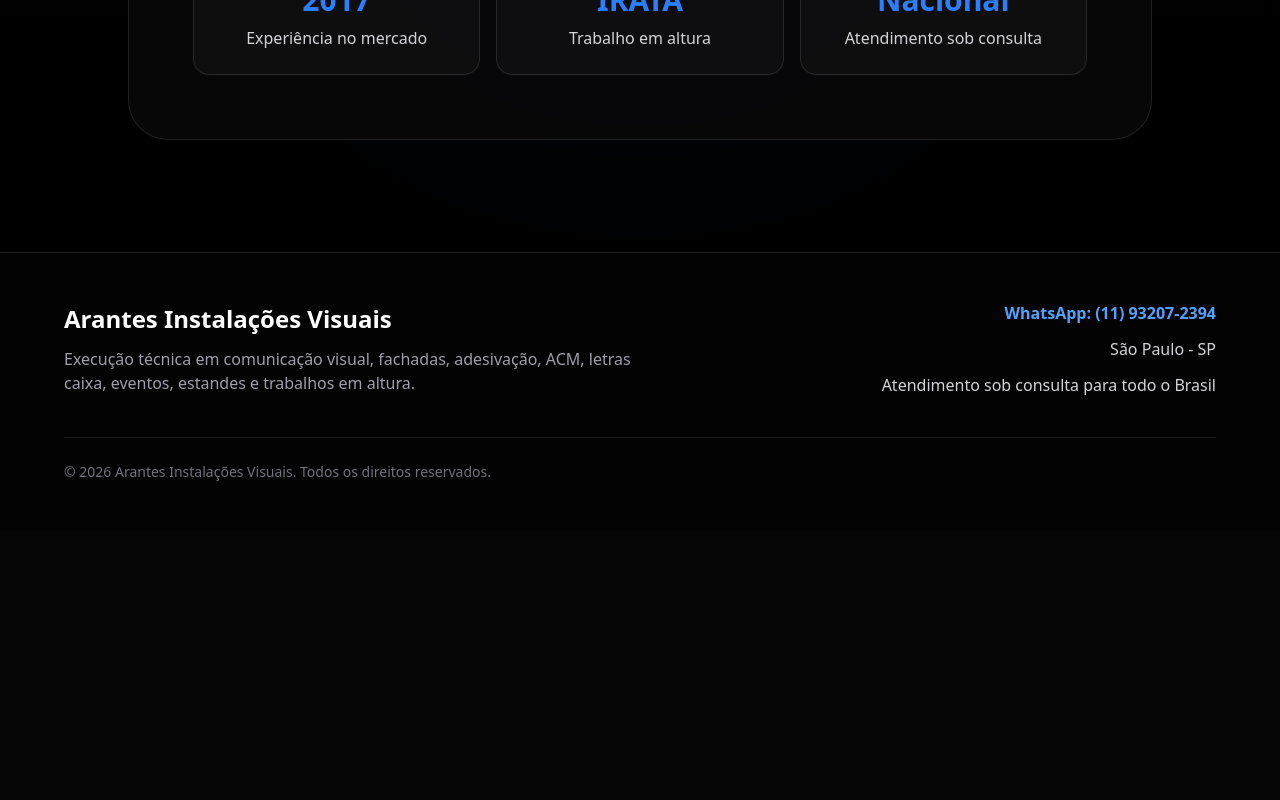
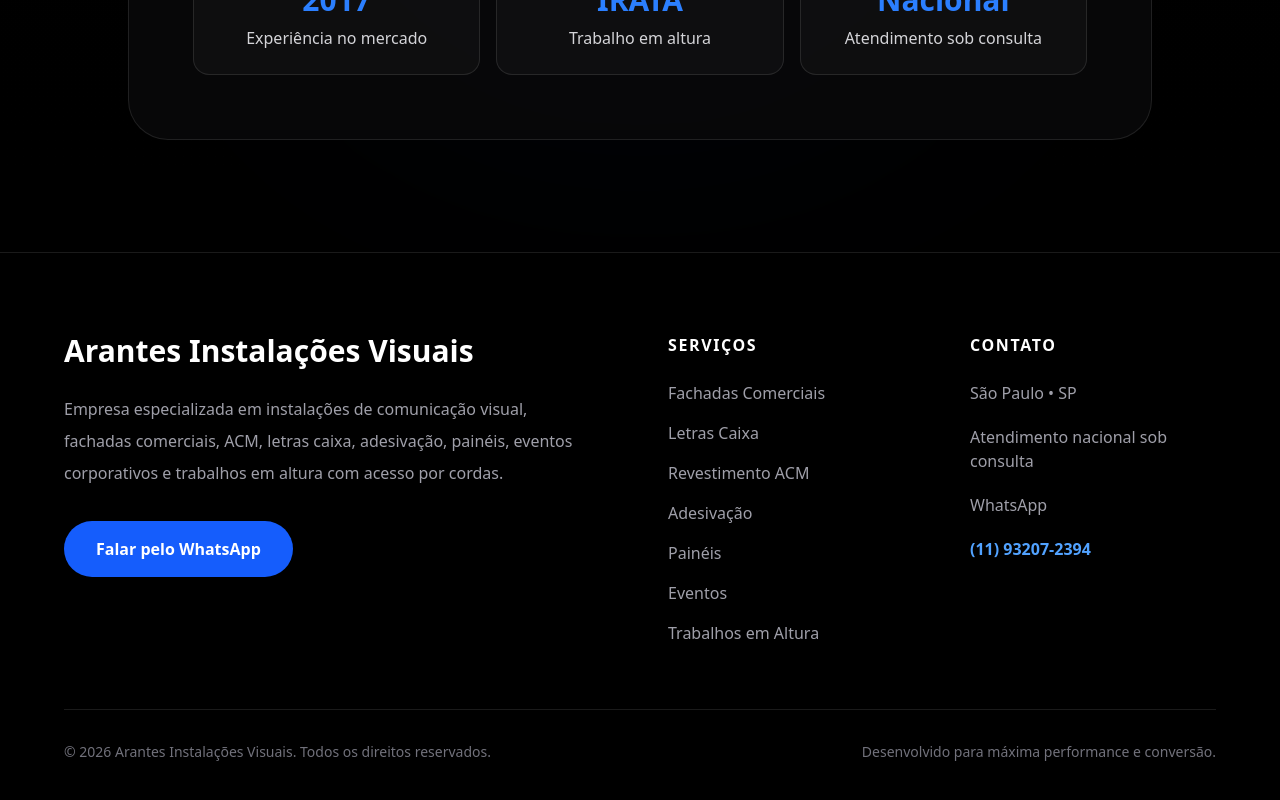
Before and after one commit to contatoarantesinstalacoes-maker/arantes-instalacoes-visuais, a Next.js app: page / in a window 1280 px wide. Shown: the part 8394-9194 px from the top of the page. Before the commit the page ends 8924 px from the top, so only its background shows below. Built offline with nearby package versions, Linux system fonts and the light colour scheme.

Commit message:
Novo Footer premium

```diff
--- a/components/sections/Footer.tsx
+++ b/components/sections/Footer.tsx
@@ -1,33 +1,98 @@
 const phone = "5511932072394";
 
-const whatsappUrl = `https://wa.me/${phone}?text=${encodeURIComponent(
-  "Olá! Quero solicitar um orçamento para instalação de comunicação visual."
-)}`;
+const whatsapp = `https://wa.me/${phone}`;
 
 export default function Footer() {
   return (
-    <footer className="border-t border-white/10 bg-[#030303] px-6 py-12 md:px-16">
-      <div className="mx-auto flex max-w-7xl flex-col gap-8 md:flex-row md:items-center md:justify-between">
-        <div>
-          <h3 className="text-2xl font-black">Arantes Instalações Visuais</h3>
-          <p className="mt-3 max-w-xl text-zinc-400">
-            Execução técnica em comunicação visual, fachadas, adesivação, ACM,
-            letras caixa, eventos, estandes e trabalhos em altura.
+    <footer className="border-t border-white/10 bg-black px-6 py-20 md:px-16">
+      <div className="mx-auto grid max-w-7xl gap-14 lg:grid-cols-4">
+
+        <div className="lg:col-span-2">
+
+          <h2 className="text-3xl font-black">
+            Arantes Instalações Visuais
+          </h2>
+
+          <p className="mt-6 max-w-lg leading-8 text-zinc-400">
+            Empresa especializada em instalações de comunicação visual,
+            fachadas comerciais, ACM, letras caixa, adesivação, painéis,
+            eventos corporativos e trabalhos em altura com acesso por cordas.
           </p>
+
+          <a
+            href={whatsapp}
+            className="mt-8 inline-flex rounded-full bg-blue-600 px-8 py-4 font-bold transition hover:bg-blue-500"
+          >
+            Falar pelo WhatsApp
+          </a>
+
         </div>
 
-        <div className="flex flex-col gap-3 text-zinc-300 md:text-right">
-          <a href={whatsappUrl} target="_blank" className="font-bold text-blue-400">
-            WhatsApp: (11) 93207-2394
-          </a>
-          <span>São Paulo - SP</span>
-          <span>Atendimento sob consulta para todo o Brasil</span>
+        <div>
+
+          <h3 className="font-black uppercase tracking-widest text-white">
+            Serviços
+          </h3>
+
+          <ul className="mt-6 space-y-4 text-zinc-400">
+
+            <li>Fachadas Comerciais</li>
+
+            <li>Letras Caixa</li>
+
+            <li>Revestimento ACM</li>
+
+            <li>Adesivação</li>
+
+            <li>Painéis</li>
+
+            <li>Eventos</li>
+
+            <li>Trabalhos em Altura</li>
+
+          </ul>
+
         </div>
+
+        <div>
+
+          <h3 className="font-black uppercase tracking-widest text-white">
+            Contato
+          </h3>
+
+          <div className="mt-6 space-y-5 text-zinc-400">
+
+            <p>São Paulo • SP</p>
+
+            <p>Atendimento nacional sob consulta</p>
+
+            <p>WhatsApp</p>
+
+            <a
+              href={whatsapp}
+              className="font-bold text-blue-400 hover:text-blue-300"
+            >
+              (11) 93207-2394
+            </a>
+
+          </div>
+
+        </div>
+
       </div>
 
-      <div className="mx-auto mt-10 max-w-7xl border-t border-white/10 pt-6 text-sm text-zinc-500">
-        © 2026 Arantes Instalações Visuais. Todos os direitos reservados.
+      <div className="mx-auto mt-16 flex max-w-7xl flex-col items-center justify-between gap-4 border-t border-white/10 pt-8 text-sm text-zinc-500 md:flex-row">
+
+        <p>
+          © 2026 Arantes Instalações Visuais. Todos os direitos reservados.
+        </p>
+
+        <p>
+          Desenvolvido para máxima performance e conversão.
+        </p>
+
       </div>
+
     </footer>
   );
 }
```
